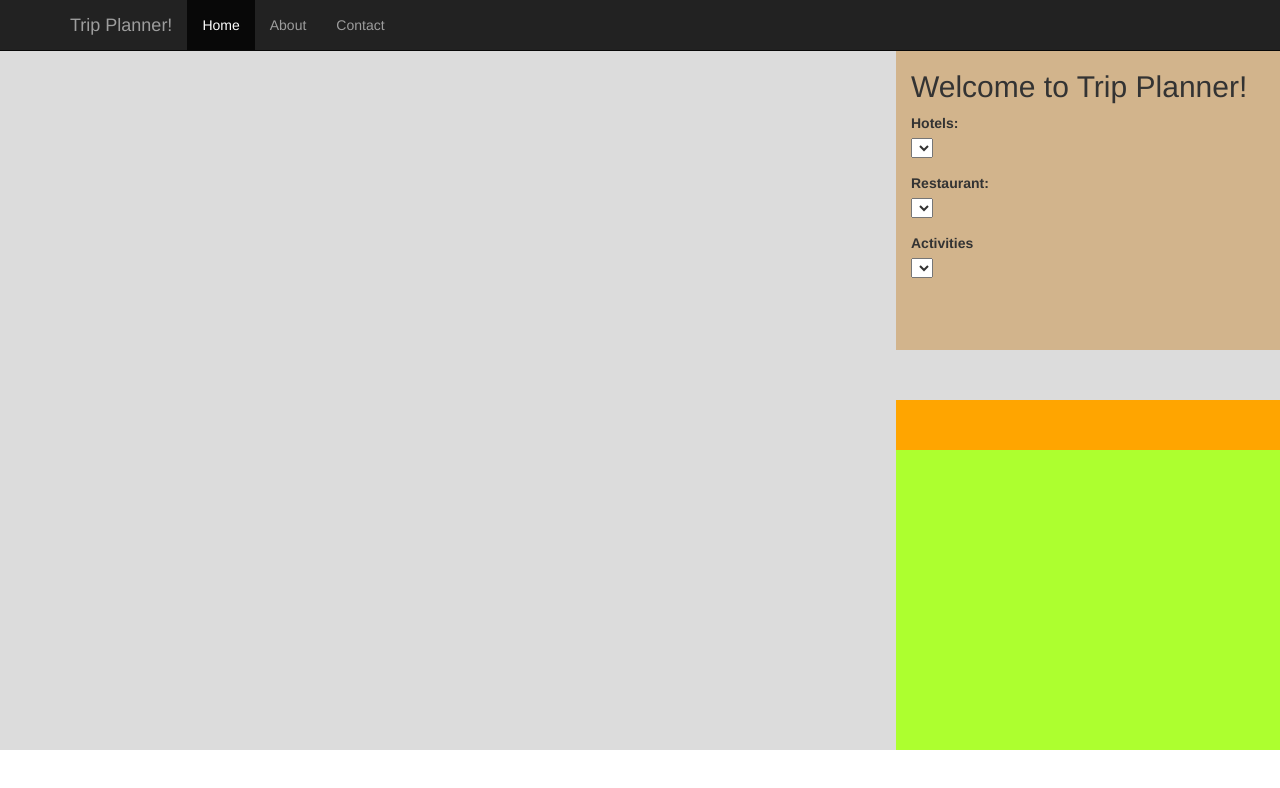
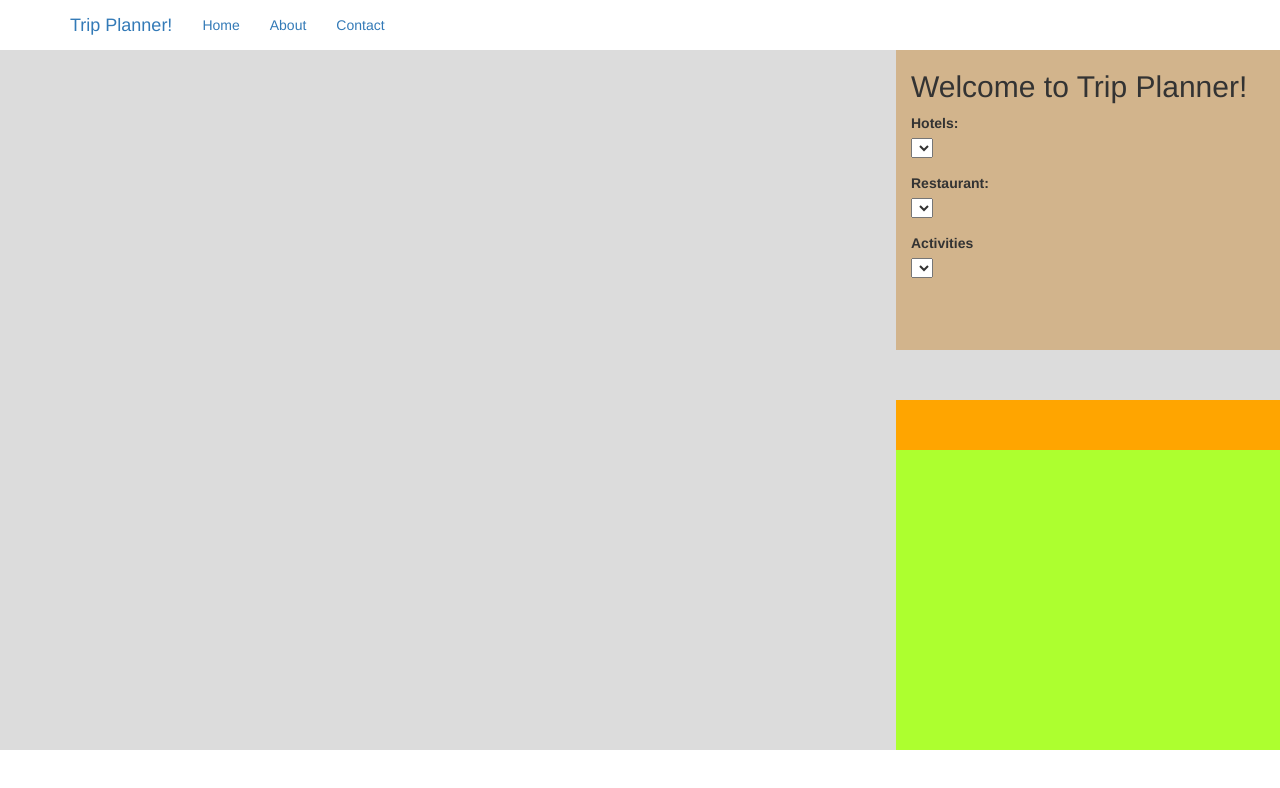
Before and after one commit to smihalka/tripplanner, a website: page views/index.html in a window 1280 px wide. Drawn offline with nearby package versions, Linux system fonts and the light colour scheme; files that its build step writes are made by us from their sources.

```diff
--- a/assets/stylesheets/style.scss
+++ b/assets/stylesheets/style.scss
@@ -1,5 +1,11 @@
+$base-color: blue;
+
 body {
   margin-top: 50px;
+}
+
+.navbar-inverse .navbar-nav > li > a, .navbar-inverse .navbar-brand {
+  color: $base-color;
 }
 
 .map {
--- a/views/layout.html
+++ b/views/layout.html
@@ -6,7 +6,7 @@
 	<link rel="stylesheet" href="/stylesheets/style.css"/>
 </head>
 <body>
-<nav class="navbar navbar-inverse navbar-fixed-top">
+<nav class="navbar navbar-fixed-top">
 	<div class="container">
 		<div class="navbar-header">
 			<button type="button" class="navbar-toggle collapsed" data-toggle="collapse" data-target="#navbar"
```
Also changed, not shown: public/stylesheets/style.css.
